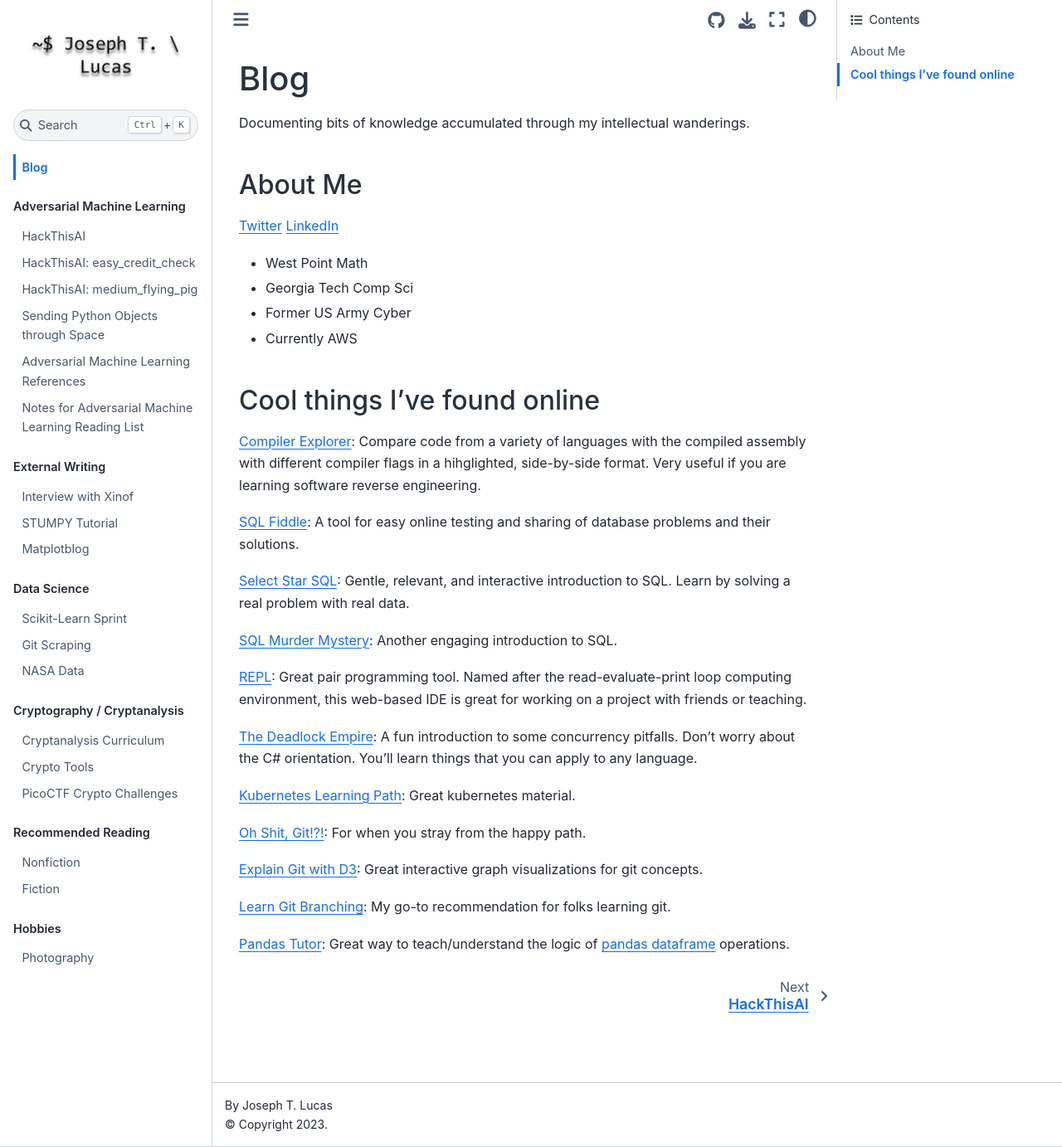
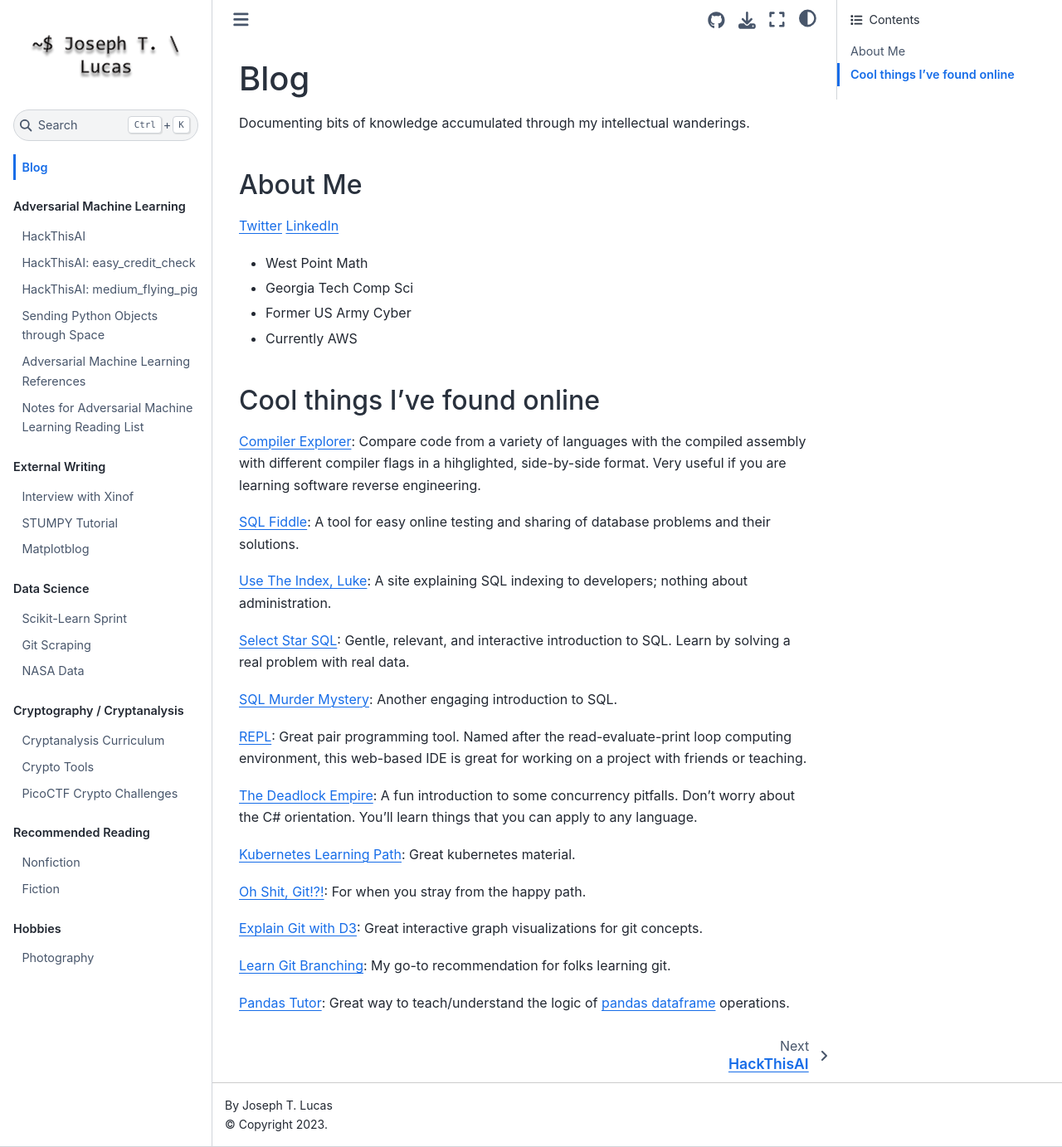
Before and after one commit to JosephTLucas/blog, a Jupyter Book: the page built from intro.md, in a window 1280 px wide and 1383 px high. Shown: the whole window at 83% size. Built offline with Jupyter Book 1.0.4 settings and Sphinx 7.4.7 and the Sphinx Book theme 1.1.4, drawn with Linux system fonts in a browser that asks for light colours.

Commit message:
Update intro.md

```diff
--- a/intro.md
+++ b/intro.md
@@ -19,6 +19,8 @@
 
 [SQL Fiddle](http://sqlfiddle.com/): A tool for easy online testing and sharing of database problems and their solutions.
 
+[Use The Index, Luke](https://use-the-index-luke.com/): A site explaining SQL indexing to developers; nothing about administration.
+
 [Select Star SQL](https://selectstarsql.com/):  Gentle, relevant, and interactive introduction to SQL.  Learn by solving a real problem with real data.
 
 [SQL Murder Mystery](https://mystery.knightlab.com/): Another engaging introduction to SQL.
```
